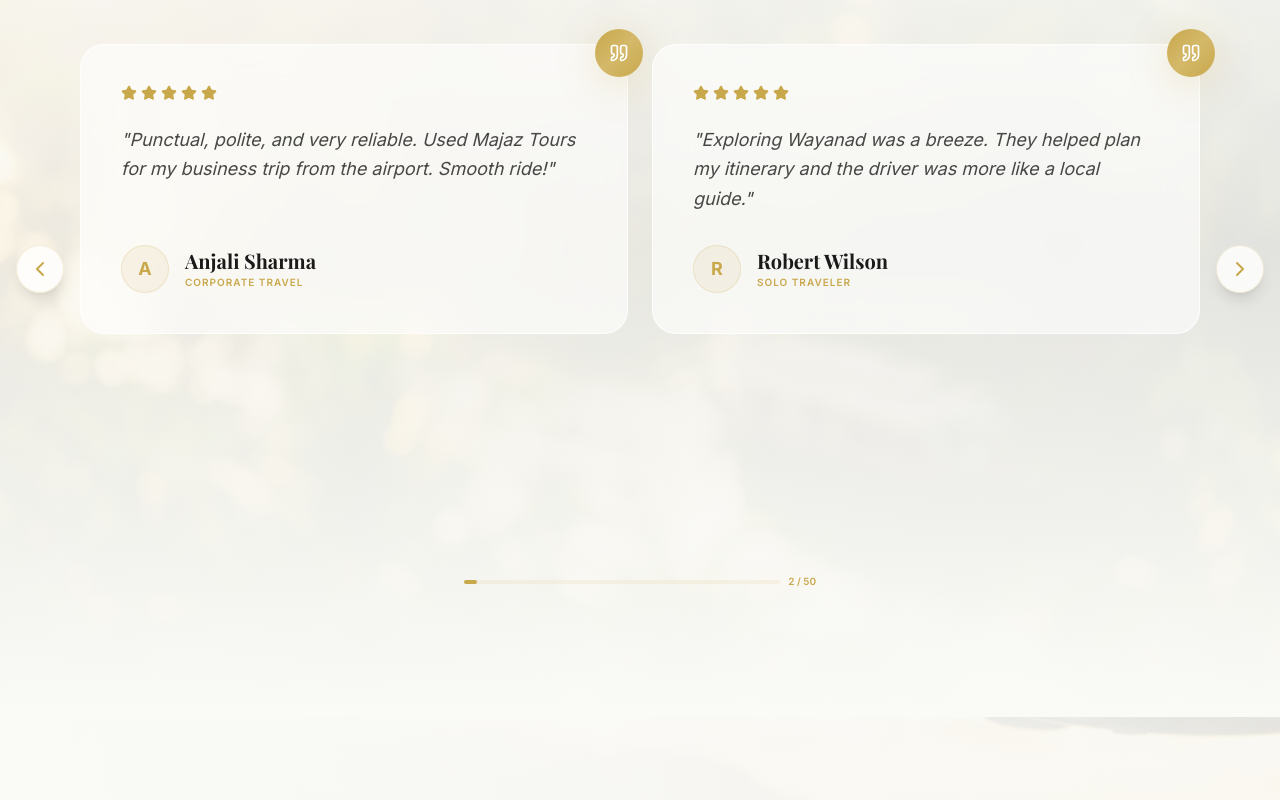
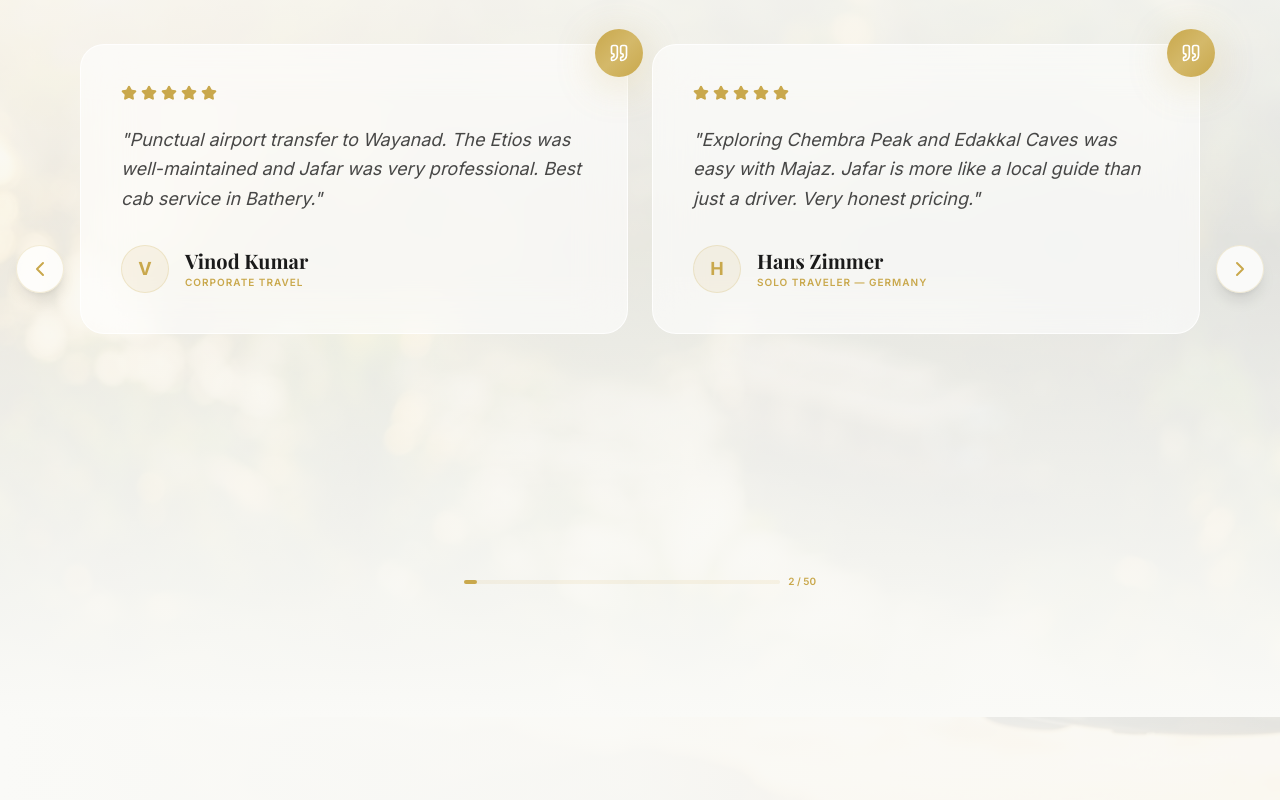
Before and after one commit to infarsajalu-cell/TAXI-MAJAZ, a Next.js app: page / in a window 1280 px wide. Shown: the part 5900-6700 px from the top of the page. Built offline with nearby package versions, Linux system fonts and the light colour scheme.

Commit message:
first commit

```diff
--- a/src/components/sections/Footer.tsx
+++ b/src/components/sections/Footer.tsx
@@ -106,8 +106,9 @@ export default function Footer() {
       {/* Bottom Bar */}
       <div className="border-t border-white/10">
         <div className="max-w-7xl mx-auto px-4 md:px-8 py-5 flex flex-col sm:flex-row items-center justify-between gap-3">
-          <p className="text-xs text-white/30">
-            © 2025 Majaz Tours & Travels. All Rights Reserved.
+          <p className="text-xs text-white/30 text-center sm:text-left">
+            © 2025 Majaz Tours & Travels. All Rights Reserved. <br className="sm:hidden" />
+            <span className="opacity-70 mt-1 sm:mt-0 inline-block">Provided and Created by Tekuvo Technologies</span>
           </p>
           <button onClick={scrollToTop} aria-label="Scroll to top"
             className="w-10 h-10 rounded-full border border-white/10 flex items-center justify-center hover:border-gold hover:text-gold transition-colors duration-300 text-white/30">
--- a/src/components/sections/Testimonials.tsx
+++ b/src/components/sections/Testimonials.tsx
@@ -6,56 +6,56 @@ import Image from "next/image";
 import RevealText from "@/components/RevealText";
 
 const reviews = [
-  { name: "Malaika", role: "International Guest", text: "Hello Jafar, thank you for taking us around Sultan Bathery and onto Mysore. Safe driver and very good service.", rating: 5 },
-  { name: "Anjali Sharma", role: "Corporate Travel", text: "Punctual, polite, and very reliable. Used Majaz Tours for my business trip from the airport. Smooth ride!", rating: 5 },
-  { name: "Robert Wilson", role: "Solo Traveler", text: "Exploring Wayanad was a breeze. They helped plan my itinerary and the driver was more like a local guide.", rating: 5 },
-  { name: "David Miller", role: "Family Trip — UK", text: "Exceptional service! We booked an Innova Crysta for our family of 6. The vehicle was spotless and driver was patient.", rating: 5 },
-  { name: "Priyanka Nair", role: "Sightseeing Tour", text: "The 4-day Wayanad package was perfectly planned. Saw all major spots without feeling rushed. Highly recommend.", rating: 5 },
-  { name: "James Anderson", role: "Airport Transfer", text: "Used their airport service multiple times. Always on time, even for early morning flights. Efficient booking.", rating: 5 },
-  { name: "Sarah Jenkins", role: "Leisure Trip", text: "Wonderful experience! The driver was very knowledgeable about local spots. Safe ride throughout.", rating: 5 },
-  { name: "Rahul Verma", role: "Business Trip", text: "Professional service. The Innova was very premium and clean. Driver was well-behaved and punctual.", rating: 5 },
-  { name: "Emma Thompson", role: "Honeymoon Trip", text: "Highly recommend for couples. They arranged everything perfectly. Very private and comfortable service.", rating: 5 },
-  { name: "Karthik Raja", role: "Group Tour", text: "Best value for money. We were 12 people and the Traveller was very spacious. Great for long journeys.", rating: 5 },
-  { name: "Sophia Lee", role: "International Student", text: "Safety was my priority and Majaz exceeded expectations. Reliable even at late night. Very trustworthy.", rating: 5 },
-  { name: "Amit Patel", role: "Weekend Gateway", text: "Short trip but well managed. Quick booking and response. Will definitely use again for next visit.", rating: 5 },
-  { name: "Olivia Brown", role: "Family Vacation", text: "Kids loved the trip! The driver was very friendly and showed us many hidden viewpoints. Excellent service.", rating: 5 },
-  { name: "Zoya Khan", role: "Adventure Seeker", text: "Perfect for exploring rugged terrains. Their SUVs are in great condition. Smooth experience overall.", rating: 5 },
-  { name: "Thomas Berg", role: "Travel Blogger", text: "If you want local insights and authentic Wayanad, Majaz is the answer. Exceptional knowledge of routes.", rating: 5 },
-  { name: "Nandini Das", role: "Solo Woman Traveler", text: "Felt very safe and respected. The driver was professional and helpful with luggage. Highly recommended.", rating: 5 },
-  { name: "Marcus Schmidt", role: "Business Executive", text: "Punctuality is key and they delivered. Smooth transfer to the airport. Very professional behavior.", rating: 5 },
-  { name: "Isabella Rossi", role: "Tourist — Italy", text: "Beautiful Wayanad! Majaz made our trip so much better. Thank you for the wonderful memories.", rating: 5 },
-  { name: "Vikram Seth", role: "Family Reunion", text: "Booked two cars for our large group. Both were clean and drivers were synchronized. Excellent coordination.", rating: 5 },
-  { name: "Chloe Williams", role: "Nature Photographer", text: "The driver knew exactly where to stop for the best shots. Patient and accommodating to my schedule.", rating: 5 },
-  { name: "Siddharth Malhotra", role: "Corporate Outing", text: "Excellent coordination for our team of 20. The drivers were very disciplined and the vehicles were top-notch.", rating: 5 },
-  { name: "Elena Petrova", role: "Solo Traveler — Russia", text: "Great experience with Ashraf. He was very helpful and showed me the best local tea shops. Very safe driver.", rating: 5 },
-  { name: "Kevin George", role: "Weekend Trip", text: "Seamless booking process via WhatsApp. The Ertiga was comfortable for our group of 5. Value for money.", rating: 5 },
-  { name: "Maya Krishnan", role: "Family Trip", text: "Our driver Jafar was amazing. He treated us like family and made sure we were comfortable throughout.", rating: 5 },
-  { name: "Daniel Wright", role: "Airport Transfer", text: "Reliable service from Calicut to Wayanad. The driver was waiting for us at the exit. Professional.", rating: 5 },
-  { name: "Sneha Reddy", role: "Sightseeing", text: "Edakkal Caves and Banasura Dam visit was well-timed. No rushing, just pure enjoyment. Thank you Majaz!", rating: 5 },
-  { name: "Lucas Garcia", role: "Traveler — Spain", text: "Incredible hospitality! Wayanad is beautiful and having a good driver makes all the difference.", rating: 5 },
-  { name: "Anish Kumar", role: "Business Visit", text: "Quick response and punctual service. Highly recommend for any corporate needs in Wayanad.", rating: 5 },
-  { name: "Grace O'Connor", role: "Solo Traveler — Ireland", text: "I felt very safe as a solo woman. The driver was very respectful and gave great local tips.", rating: 5 },
-  { name: "Sameer Ahmed", role: "Group Pilgrimage", text: "Very respectful drivers. They accommodated all our stops at different religious sites with patience.", rating: 5 },
-  { name: "Aarav Gupta", role: "Family Vacation", text: "Best way to see Wayanad. The kids had a great time. Comfortable AC and clean cars.", rating: 5 },
-  { name: "Marie Dubois", role: "Tourist — France", text: "Excellente expérience! Le chauffeur était très professionnel et la voiture était impeccable.", rating: 5 },
-  { name: "Arjun Singh", role: "Adventure Trip", text: "Booked the 4x4 for some off-road fun. Driver was skilled and safety-conscious. Awesome time!", rating: 5 },
-  { name: "Lisa Wong", role: "International Guest — HK", text: "Communication in English was good. No issues with booking or payments. Very reliable service.", rating: 5 },
-  { name: "Faizal Rahim", role: "Local Traveler", text: "The best taxi service in Sulthan Bathery. Always my first choice for family trips.", rating: 5 },
-  { name: "Nina Ivanov", role: "Nature Lover", text: "Breathtaking views and a very calm driver. It was the peaceful vacation I needed. Thank you.", rating: 5 },
-  { name: "Suresh Babu", role: "Temple Visit", text: "Very helpful driver. He knew the temple timings and helped us plan the day perfectly.", rating: 5 },
-  { name: "Anna Müller", role: "Tourist — Germany", text: "Sehr zuverlässiger Service. Pünktlich und freundlich. Wir haben uns sehr sicher gefühlt.", rating: 5 },
-  { name: "Prakash Iyer", role: "Business Trip", text: "Smooth transfer to Bangalore. Driver was experienced and maintained good speed throughout.", rating: 5 },
-  { name: "Meera Nair", role: "Family Outing", text: "The Innova Crysta was so comfortable. My elderly parents were very happy with the ride.", rating: 5 },
-  { name: "John Doe", role: "Regular Customer", text: "I've been using Majaz for years. They never disappoint. Quality and service are always consistent.", rating: 5 },
-  { name: "Sara Ali", role: "Sightseeing", text: "Amazing trip to the waterfalls! The driver knew the best spots for photos. Very happy.", rating: 5 },
-  { name: "Hiroshi Tanaka", role: "Tourist — Japan", text: "Very polite driver. The car was clean and the service was very professional. Arigato!", rating: 5 },
-  { name: "Kavita Rao", role: "Solo Traveler", text: "Reliable and safe. Highly recommend for women traveling alone in Wayanad. Good behavior.", rating: 5 },
-  { name: "George Varghese", role: "Airport Pickup", text: "Flight was delayed but the driver waited for me. Very grateful for the excellent service.", rating: 5 },
-  { name: "Tanvi Shah", role: "Honeymoon", text: "Private and comfortable. They made our special trip even more memorable. 5 stars!", rating: 5 },
-  { name: "Ramesh Kumar", role: "Local Commute", text: "Quick booking and prompt arrival. Best service in Sulthan Bathery area.", rating: 5 },
-  { name: "Linda Evans", role: "Family Trip — USA", text: "Great experience exploring the spice plantations. Driver was very informative.", rating: 5 },
-  { name: "Aditya Jain", role: "Business Meeting", text: "On time and professional. Exactly what I needed for my tight schedule. Well done.", rating: 5 },
-  { name: "Sunita Devi", role: "Pilgrimage", text: "Very kind driver. He helped me with my luggage and was very patient throughout the journey.", rating: 5 },
+  { name: "Suresh Menon", role: "Family Trip", text: "Ashraf and Jafar were wonderful! They took our family from Sulthan Bathery to Mysore in a very clean Innova Crysta. Highly recommend Majaz Tours.", rating: 5 },
+  { name: "Vinod Kumar", role: "Corporate Travel", text: "Punctual airport transfer to Wayanad. The Etios was well-maintained and Jafar was very professional. Best cab service in Bathery.", rating: 5 },
+  { name: "Hans Zimmer", role: "Solo Traveler — Germany", text: "Exploring Chembra Peak and Edakkal Caves was easy with Majaz. Jafar is more like a local guide than just a driver. Very honest pricing.", rating: 5 },
+  { name: "The Miller Family", role: "Family Trip — UK", text: "Booked the 17-seater Force Traveller for our large group. Perfect for Wayanad's winding roads. Majaz Tours made our trip memorable.", rating: 5 },
+  { name: "Meera Nair", role: "Sightseeing Tour", text: "Majaz planned our Banasura Dam and Pookode Lake visit perfectly. No hidden charges. The Ertiga was very comfortable for my family.", rating: 5 },
+  { name: "John Stephenson", role: "Airport Transfer", text: "Reliable airport service to Calicut. Ashraf was waiting at the airport on time. The best taxi booking experience in Sulthan Bathery.", rating: 5 },
+  { name: "Shaji Varghese", role: "Leisure Trip", text: "Wonderful 4-day tour of Wayanad with Majaz. The driver knew all the best local food spots in Bathery. Safe and professional service.", rating: 5 },
+  { name: "Abhijit Verma", role: "Business Trip", text: "The Innova Crysta was premium and clean. Driver was well-behaved and knew all the shortcuts to avoid Wayanad traffic. Great job Majaz.", rating: 5 },
+  { name: "Alice & Bob", role: "Honeymoon Trip — USA", text: "Perfect honeymoon trip! Majaz arranged a private Etios for our sightseeing. Very comfortable and respectful service throughout.", rating: 5 },
+  { name: "The Reddy Group", role: "Group Tour", text: "Our group of 15 loved the Force Traveller. Plenty of space for luggage. Majaz is the best for group cab booking in Wayanad.", rating: 5 },
+  { name: "Lars Erikson", role: "International Student", text: "Felt very safe traveling alone from Naikatty. Ashraf is very trustworthy. Highly recommend Majaz for any solo woman traveler.", rating: 5 },
+  { name: "Pradeep Pillai", role: "Weekend Gateway", text: "Quick response on WhatsApp! Booked a taxi from Bathery to Ooty last minute and Majaz handled it perfectly. Excellent service.", rating: 5 },
+  { name: "The Arun Family", role: "Family Vacation", text: "Kids enjoyed the Wildlife Sanctuary trip. Jafar was very patient and knowledgeable about the area. Thank you Majaz Tours!", rating: 5 },
+  { name: "Zoya Khan", role: "Adventure Seeker", text: "Reliable SUVs for exploring the hills. Majaz's Ertiga handled the terrain well. Professional and punctual drivers in Wayanad.", rating: 5 },
+  { name: "Thomas Berg", role: "Travel Blogger — Norway", text: "If you want authentic Wayanad insights, book with Majaz. Ashraf has 26+ years of experience and it shows in his service.", rating: 5 },
+  { name: "Nandini Das", role: "Solo Woman Traveler", text: "Felt respected and safe. The driver helped with my heavy bags and gave great tips for local shopping in Sulthan Bathery.", rating: 5 },
+  { name: "Marcus Schmidt", role: "Business Executive — Germany", text: "Top-tier service. Smooth transfer from Wayanad to Bangalore airport. Punctuality is their hallmark. Well done Majaz.", rating: 5 },
+  { name: "Isabella Rossi", role: "Tourist — Italy", text: "Beautiful Wayanad! Our driver from Majaz made the trip so special. The car was spotless and the driving was very safe.", rating: 5 },
+  { name: "The Iyer Family", role: "Family Reunion", text: "Booked two Innovas for our large group. Majaz coordinated both perfectly. Best way to travel together in Kerala.", rating: 5 },
+  { name: "Chloe Williams", role: "Nature Photographer — UK", text: "Jafar knew the best viewpoints for sunset. Very patient with my photography stops. Best taxi service for explorers.", rating: 5 },
+  { name: "Siddharth Malhotra", role: "Corporate Outing", text: "Excellent team coordination for our Wayanad retreat. The Force Travellers were clean and comfortable. Professional staff at Majaz.", rating: 5 },
+  { name: "Elena Petrova", role: "Solo Traveler — Russia", text: "Ashraf is a gentleman. He showed me the best hidden waterfalls in Wayanad. Very safe and reliable cab service.", rating: 5 },
+  { name: "Kevin George", role: "Weekend Trip", text: "Seamless booking. The Ertiga was perfect for our trip to Coorg. Majaz Tours is definitely the most trusted in Bathery.", rating: 5 },
+  { name: "Maya Krishnan", role: "Family Trip", text: "Jafar treated us like family. He made sure my parents were comfortable. The Etios was well-maintained. Thank you Majaz!", rating: 5 },
+  { name: "Daniel Wright", role: "Airport Transfer — Canada", text: "Smooth ride from Wayanad to the airport. The driver was professional and arrived 10 minutes early. Highly recommend Majaz.", rating: 5 },
+  { name: "Sneha Reddy", role: "Sightseeing", text: "Edakkal Caves and Banasura Dam visit was well-timed. Majaz knows the routes perfectly. No rushing, just great service.", rating: 5 },
+  { name: "Lucas Garcia", role: "Traveler — Spain", text: "Amazing hospitality from Ashraf. Wayanad's beauty is best seen with Majaz Tours. Professional and very friendly service.", rating: 5 },
+  { name: "Anish Kumar", role: "Business Visit", text: "Quick response and punctual. Best choice for any corporate travel needs in Sulthan Bathery and Wayanad area.", rating: 5 },
+  { name: "Grace O'Connor", role: "Solo Traveler — Ireland", text: "Felt very safe. The driver was respectful and gave great local tips for my stay in Bathery. Thank you Majaz!", rating: 5 },
+  { name: "Sameer Ahmed", role: "Group Pilgrimage", text: "Respectful drivers. They accommodated all our temple stops in Wayanad with patience. Very well-maintained vehicles.", rating: 5 },
+  { name: "The Gupta Family", role: "Family Vacation", text: "Best way to see Wayanad. The kids had a great time in the Ertiga. Comfortable AC and very clean car. Good job Majaz.", rating: 5 },
+  { name: "Marie Dubois", role: "Tourist — France", text: "Excellente expérience avec Majaz! Le chauffeur était très professionnel et l'Innova était parfaite pour les collines.", rating: 5 },
+  { name: "Muhammed Ashique", role: "Solo Traveler", text: "Amazing waterfalls trip! Jafar knew the best hidden spots for photos. Majaz Tours is the best for explorers.", rating: 5 },
+  { name: "Rahmanul Faris", role: "Adventure Trip", text: "Booked a cab for the wildlife safari. Driver was skilled and very familiar with the forest routes. Great experience with Majaz.", rating: 5 },
+  { name: "Adharsh", role: "Sightseeing", text: "Edakkal Caves and Banasura Dam visit was well-timed. Majaz knows the routes perfectly. No rushing, just great service.", rating: 5 },
+  { name: "Athul", role: "Weekend Trip", text: "Seamless booking. The Ertiga was perfect for our trip to Coorg. Majaz Tours is definitely the most trusted in Bathery.", rating: 5 },
+  { name: "Shihabudheen", role: "Group Pilgrimage", text: "Respectful drivers. They accommodated all our temple stops in Wayanad with patience. Very well-maintained vehicles.", rating: 5 },
+  { name: "Shamsudhueen", role: "Family Outing", text: "The Innova Crysta was so comfortable for my parents. Majaz's attention to detail is impressive. Will book again.", rating: 5 },
+  { name: "Prakash Iyer", role: "Business Trip", text: "Smooth transfer to Bangalore. The driver was experienced and maintained safety throughout. Best taxi service in Bathery.", rating: 5 },
+  { name: "Meera Nair", role: "Family Outing", text: "The Innova Crysta was so comfortable for my parents. Majaz's attention to detail is impressive. Will book again.", rating: 5 },
+  { name: "Bijoy Thomas", role: "Regular Customer", text: "Been using Majaz since 2010. Ashraf and his team are the most reliable in Wayanad. Quality service every single time.", rating: 5 },
+  { name: "Fathima Zahra", role: "Sightseeing", text: "Amazing waterfalls trip! Jafar knew the best hidden spots for photos. Majaz Tours is the best for explorers.", rating: 5 },
+  { name: "Hiroshi Tanaka", role: "Tourist — Japan", text: "Very polite driver. The car was clean and professional. Arigato Majaz Tours for the wonderful Wayanad trip!", rating: 5 },
+  { name: "Bindu Madhavan", role: "Solo Traveler", text: "Reliable and safe. Highly recommend for any woman traveling alone to Wayanad. Majaz drivers are very respectful.", rating: 5 },
+  { name: "George Varghese", role: "Airport Pickup", text: "Flight delayed but Majaz's driver waited for me with a name board. Excellent service and communication.", rating: 5 },
+  { name: "Sruthi Lakshmi", role: "Honeymoon", text: "Private and comfortable Etios. Majaz made our Wayanad honeymoon special. Thank you for the wonderful memories.", rating: 5 },
+  { name: "Shaji Kumaran", role: "Local Commute", text: "Prompt arrival at my hotel in Bathery. Majaz is the most efficient cab service I've used in Wayanad. Top class.", rating: 5 },
+  { name: "Linda Evans", role: "Family Trip — Australia", text: "Great experience exploring the tea plantations with Majaz. Driver was very informative and the Innova was comfy.", rating: 5 },
+  { name: "Aditya Jain", role: "Business Meeting", text: "On time and professional. Majaz handled my tight schedule across Wayanad perfectly. Reliable and recommended.", rating: 5 },
+  { name: "Sunita Devi", role: "Pilgrimage", text: "Kind driver who helped with my luggage. Majaz made my pilgrimage to Wayanad very smooth and comfortable.", rating: 5 },
 ];
 
 export default function Testimonials() {
```
